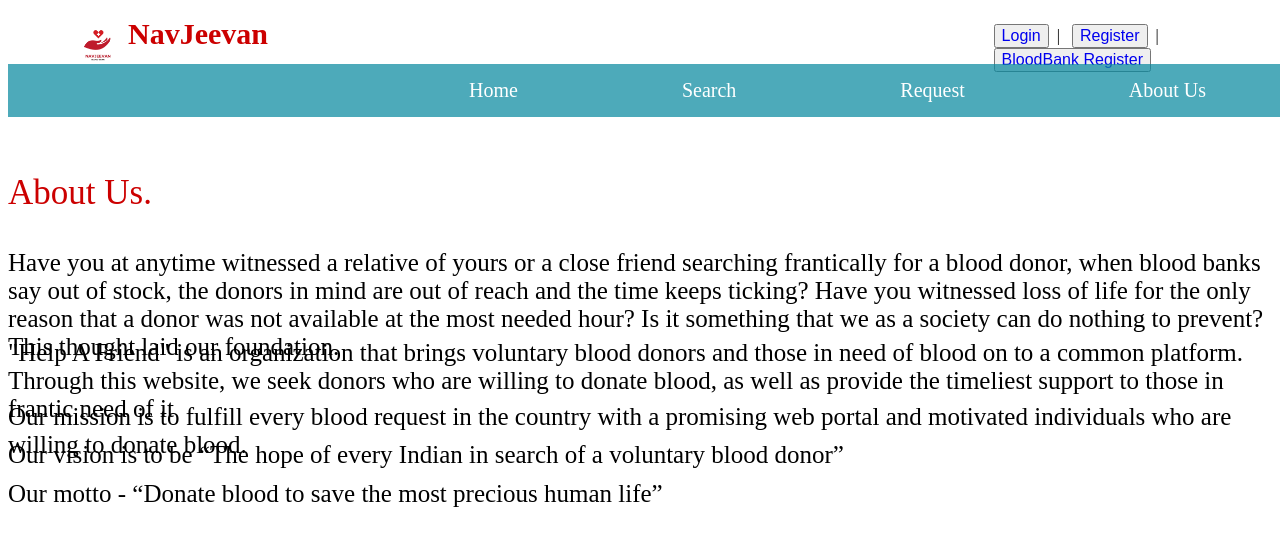
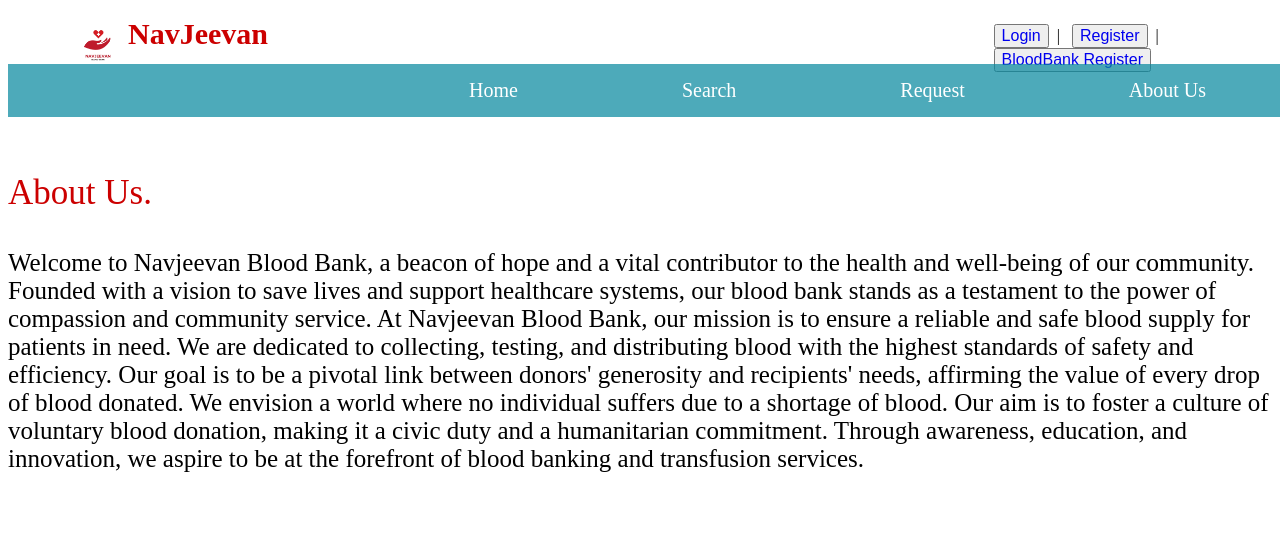
Before and after one commit to dipeshbadgujar14/NavJeevan_BloodBank, a Django app: page /aboutus in a window 1280 px wide. Shown: the top 546 px of the page. Run offline with Django 3.2, Linux system fonts and the light colour scheme.

Commit message:
update aboutus

```diff
--- a/templates/aboutus.html
+++ b/templates/aboutus.html
@@ -8,10 +8,6 @@
 <body>
 	{%include 'header.html'%}
 	<div class="text_about"><caption>About Us.</caption></div>
-	<div class="p1"><p>Have you at anytime witnessed a relative of yours or a close friend searching frantically for a blood donor, when blood banks say out of stock, the donors in mind are out of reach and the time keeps ticking? Have you witnessed loss of life for the only reason that a donor was not available at the most needed hour? Is it something that we as a society can do nothing to prevent? This thought laid our foundation.</p></div>
-	<div class="p2"><p>"Help A Friend" is an organization that brings voluntary blood donors and those in need of blood on to a common platform.  Through this website, we seek donors who are willing to donate blood, as well as provide the timeliest support to those in frantic need of it</p></div>
-	<div class="p3"><p>Our mission is to fulfill every blood request in the country with a promising web portal and motivated individuals who are willing to donate blood.</p></div>
-	<div class="p4"><p>Our vision is to be “The hope of every Indian in search of a voluntary blood donor”</p></div>
-	<div class="p5"><p>Our motto - “Donate blood to save the most precious human life”</p></div>
+	<div class="p1"><p>Welcome to Navjeevan Blood Bank, a beacon of hope and a vital contributor to the health and well-being of our community. Founded with a vision to save lives and support healthcare systems, our blood bank stands as a testament to the power of compassion and community service. At Navjeevan Blood Bank, our mission is to ensure a reliable and safe blood supply for patients in need. We are dedicated to collecting, testing, and distributing blood with the highest standards of safety and efficiency. Our goal is to be a pivotal link between donors' generosity and recipients' needs, affirming the value of every drop of blood donated. We envision a world where no individual suffers due to a shortage of blood. Our aim is to foster a culture of voluntary blood donation, making it a civic duty and a humanitarian commitment. Through awareness, education, and innovation, we aspire to be at the forefront of blood banking and transfusion services.</p></div>
 </body>
 </html>
```
